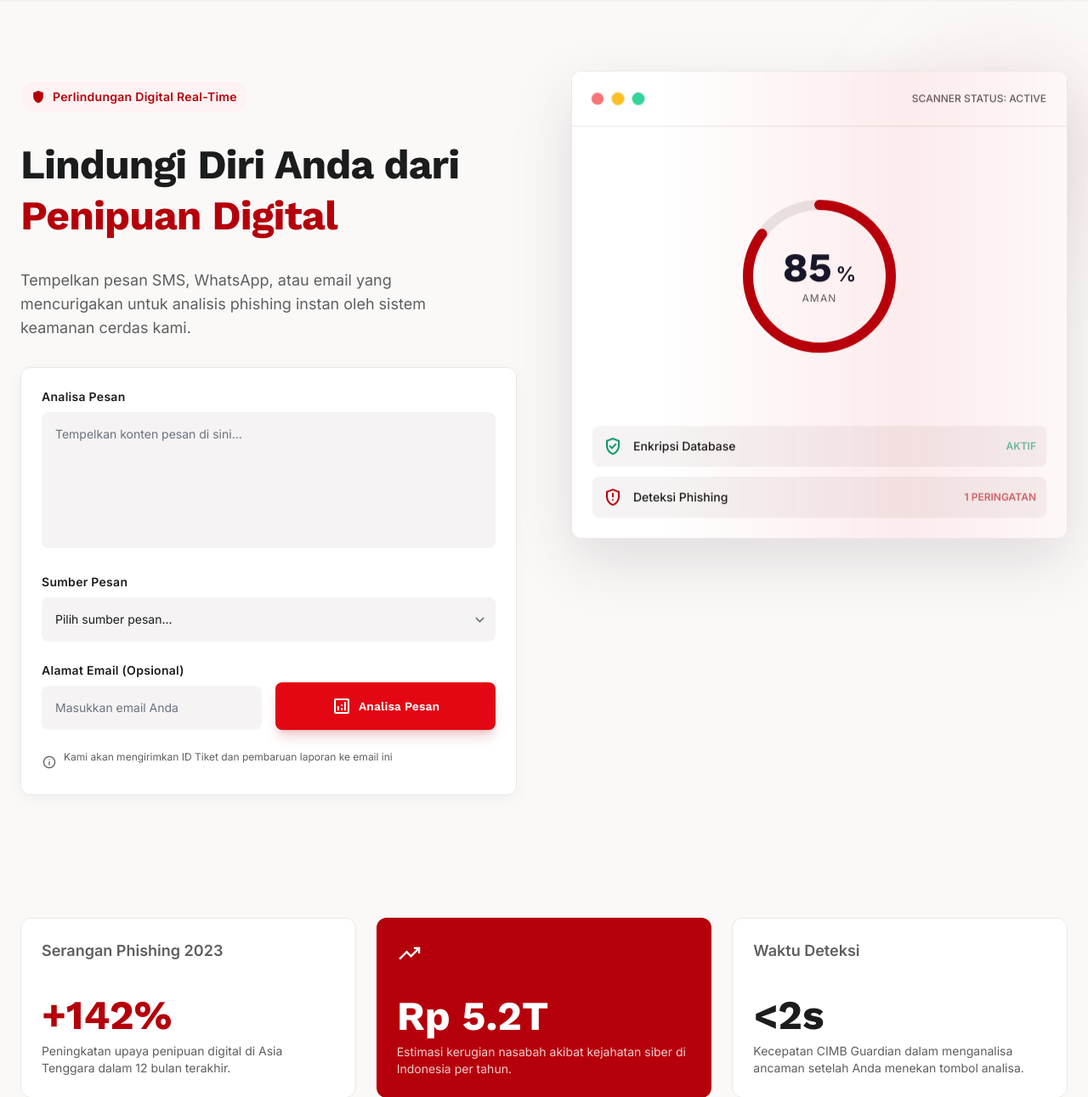
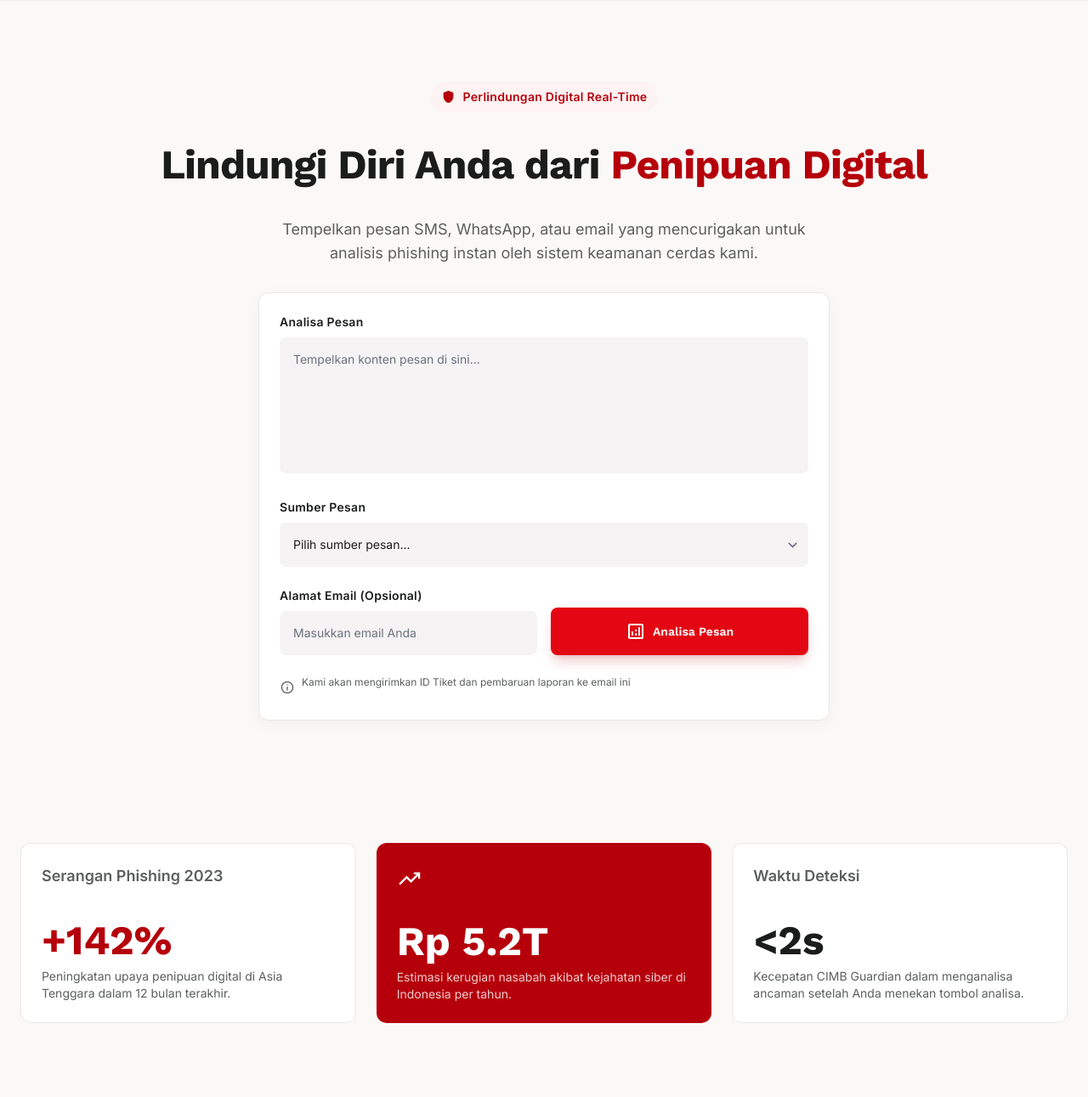
Before and after one commit to dzakyalam/capstoneproject-b3-kelompok2, a Flask app: page / in a window 1280 px wide. Shown: the part 69-1360 px from the top of the page at 85% size. Run offline with Flask 3, Linux system fonts and the light colour scheme; some libraries are stand-ins or nearby versions.

Commit message:
fix: hapus card scanner, demo phishing, dan skor edukasi sesuai request

```diff
--- a/app.py
+++ b/app.py
@@ -1873,5 +1873,5 @@ def health():
 # - import whitelist
 # - jalankan Flask
 if __name__ == "__main__":
-    init_db()
+    #init_db()
     app.run(debug=True)
--- a/static/user/js/main.js
+++ b/static/user/js/main.js
@@ -601,6 +601,8 @@ if (officialBtn) {
 // INDEX.HTML - INTERACTIVE SECURITY SCORE
 // =====================================================
 function initSecurityScore() {
+    return;
+
     const card = document.getElementById('security-score-card');
     const ring = document.getElementById('security-score-ring');
     const number = document.getElementById('security-score-number');
--- a/templates/user/index.html
+++ b/templates/user/index.html
@@ -117,26 +117,26 @@
 
         <!-- ====== HERO & ANALYZER ====== -->
         <section class="max-w-7xl mx-auto px-6 py-16 md:py-24">
-            <div class="grid lg:grid-cols-2 gap-16 items-start">
+            <div class="flex flex-col items-center justify-center w-full text-center">
 
                 <!-- Teks & Form Kiri -->
-                <div class="space-y-8 animate-hero-left">
+                <div class="space-y-8 animate-hero-left flex flex-col items-center w-full">
                     <div class="inline-flex items-center gap-2 px-3 py-1 bg-red-50 text-primary rounded-full text-label-md font-semibold text-sm">
     <span class="material-symbols-outlined text-lg" style="font-variation-settings: 'FILL' 1;">shield</span>
     <span data-i18n="hero_badge">Perlindungan Digital Real-Time</span>
 </div>
 
-<h1 class="font-display text-display text-on-surface leading-tight">
+<h1 class="font-display text-display text-on-surface leading-tight text-center">
     <span data-i18n="hero_title_1">Lindungi Diri Anda dari</span>
     <span data-i18n="hero_title_2" class="text-primary">Penipuan Digital</span>
 </h1>
 
-<p data-i18n="hero_desc" class="text-body-lg text-secondary max-w-lg">
+<p data-i18n="hero_desc" class="text-body-lg text-secondary max-w-2xl text-center">
     Tempelkan pesan SMS, WhatsApp, atau email yang mencurigakan untuk analisis phishing instan oleh sistem keamanan cerdas kami.
 </p>
 
                     <!-- Form Analyzer -->
-                    <div class="bg-white p-6 rounded-xl shadow-[0px_4px_20px_rgba(0,0,0,0.04)] border border-surface-container-high space-y-6 animate-up delay-300">
+                    <div class="bg-white p-6 rounded-xl shadow-[0px_4px_20px_rgba(0,0,0,0.04)] border border-surface-container-high space-y-6 animate-up delay-300 w-full max-w-2xl mx-auto text-left">
                         <div class="space-y-2">
                             <label for="input-pesan" data-i18n="analyze_label" class="text-label-md font-semibold text-on-surface text-sm block">
     Analisa Pesan
@@ -211,7 +211,7 @@
                 </div>
 
                 <!-- Dashboard Preview Kanan -->
-                <div class="relative hidden lg:block">
+                <!-- <div class="relative hidden lg:block">
                     <div class="absolute -top-12 -right-12 w-64 h-64 bg-primary/5 rounded-full blur-3xl pointer-events-none"></div>
 
                     <div class="scanner-card-animated bg-white rounded-xl border border-surface-container-high shadow-2xl overflow-hidden relative z-10">
@@ -307,7 +307,7 @@
                             </div>
                         </div>
                     </div>
-                </div>
+                </div> -->
             </div>
         </section>
 
```
Also changed, not shown: templates/user/education.html (+13 -4 lines).
